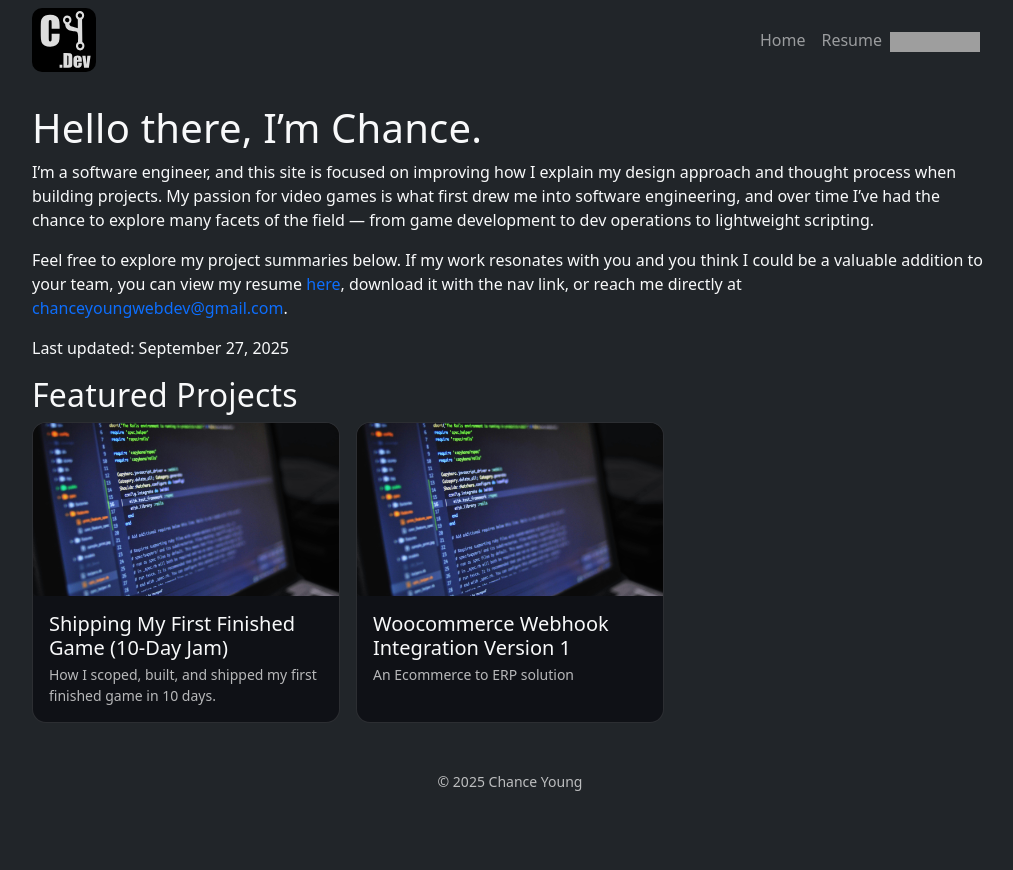
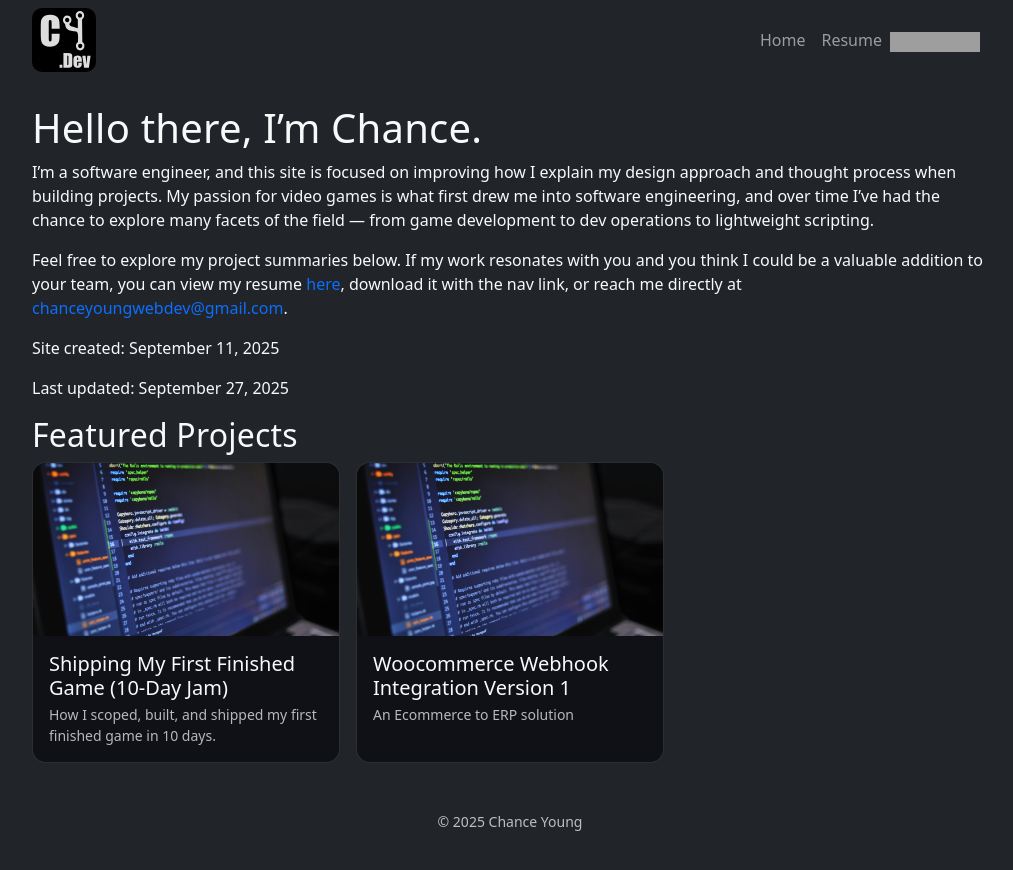
Before and after one commit to ChanceYoung/ChanceYoung.github.io, a Jekyll site: the page built from index.md, in a window 1280 px wide. Shown: the top 870 px of the page, without its empty margins (130-1143 px from the left). Built offline with Jekyll 4.4.1, drawn with Linux system fonts in a browser that asks for light colours; grey boxes are pictures that could not be loaded.

Commit message:
Update index.md

```diff
--- a/index.md
+++ b/index.md
@@ -9,6 +9,7 @@ I’m a software engineer, and this site is focused on improving how I explain m
 
 Feel free to explore my project summaries below. If my work resonates with you and you think I could be a valuable addition to your team, you can view my resume [here](/assets/downloadables/ChanceYoungResume%209_3_25.pdf), download it with the nav link, or reach me directly at <chanceyoungwebdev@gmail.com>.
 
+<p>Site created: {{ site.created | date: "%B %d, %Y" }}</p>
 <p>Last updated: {{ site.time | date: "%B %d, %Y" }}</p>
 
 ## Featured Projects
```
